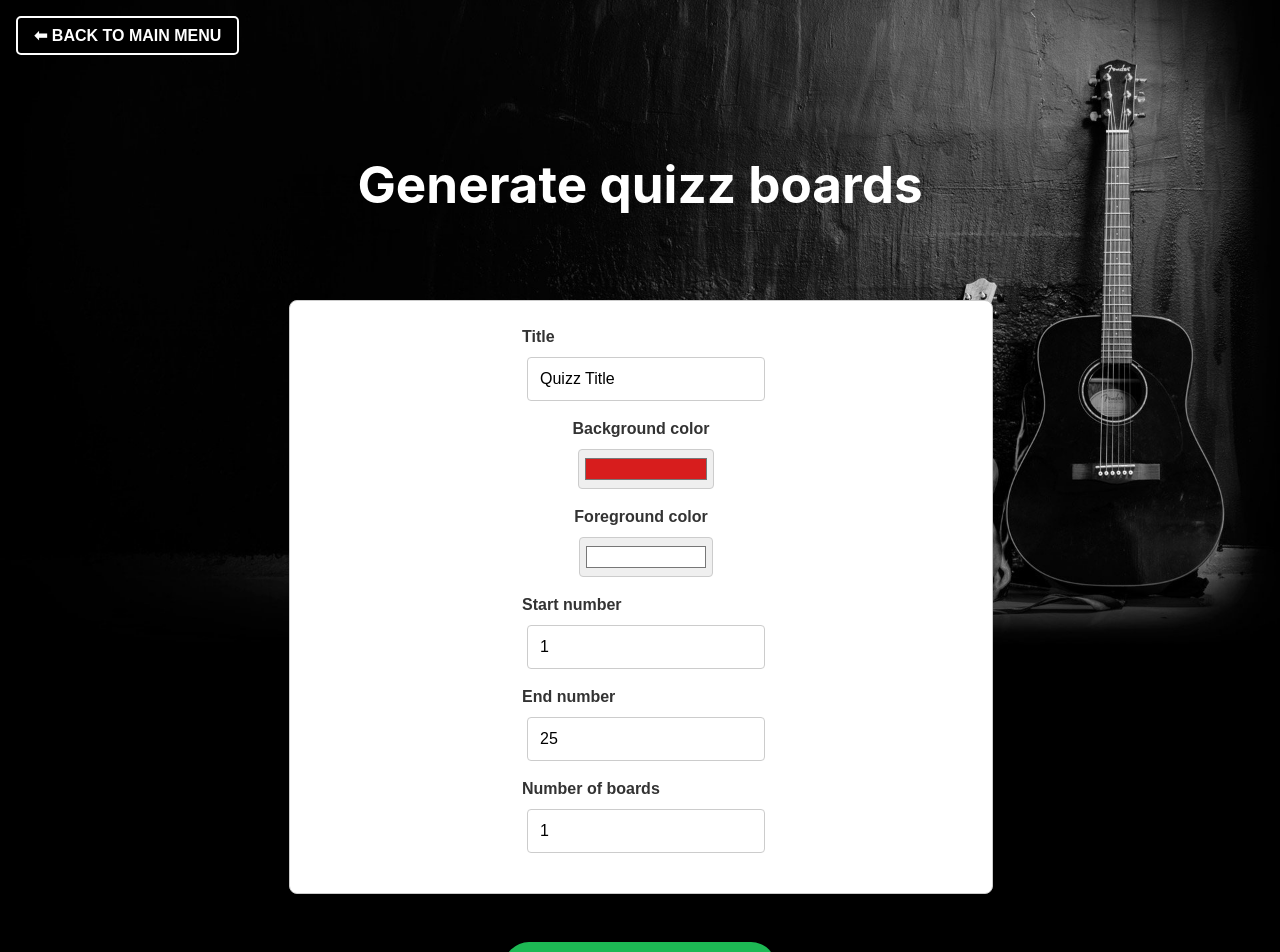
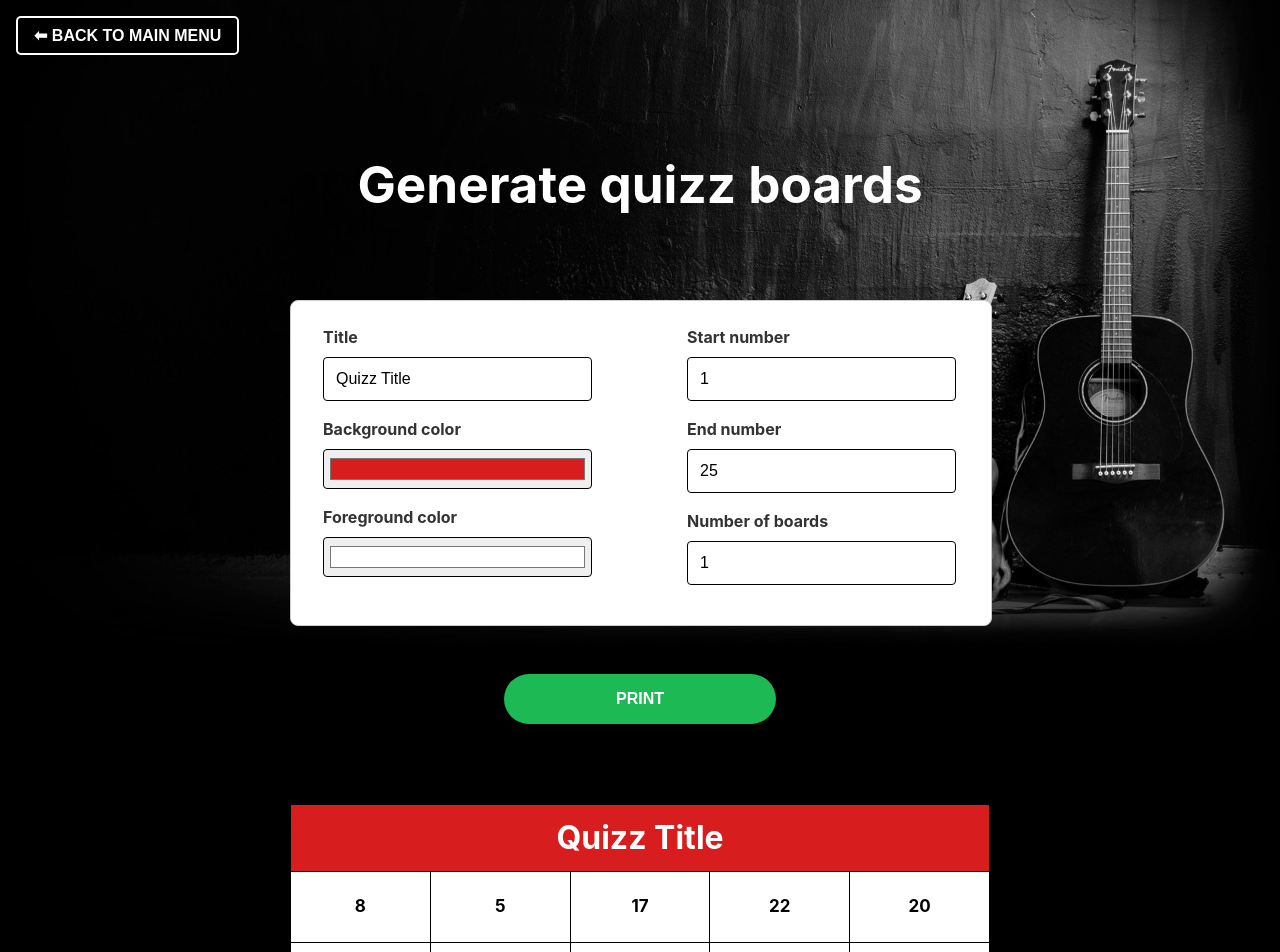
Before and after one commit to najro/musicQuizz, a React (Vite) app: page /#/gameboardgenerator in a window 1280 px wide. Shown: the top 952 px of the page. Built offline with nearby package versions, Linux system fonts and the light colour scheme.

Commit message:
print gameboards

```diff
--- a/src/components/GameBoard.jsx
+++ b/src/components/GameBoard.jsx
@@ -6,6 +6,7 @@ const GameBoard = ({ headingColor, textColor, tableValues, heading }) => {
 
   return (
     <>
+    <div class="table-container">
         <table>
             <thead>
             <tr style={{ backgroundColor: headingColor, padding: "10px", marginTop: "10px" }}>
@@ -22,6 +23,7 @@ const GameBoard = ({ headingColor, textColor, tableValues, heading }) => {
             ))}
             </tbody>
         </table>
+      </div>
     </>
   );
 };
--- a/src/index.css
+++ b/src/index.css
@@ -250,9 +250,9 @@ a:hover {
 .error-input{
   color:#cc3333;
   max-width: 700px;
-  padding: 1em;
+  padding: 2em;
   background-color: #ffffff;
-  border: 1px solid #cc3333;
+  border: 3px solid #cc3333;
   text-align: left;
   margin-bottom: 1em;
 }
@@ -277,89 +277,22 @@ ul {
 
 li {
   text-align: left;
-font-size: 1.2em;
+  font-size: 1.2em;
   white-space: nowrap; /* Prevent wrapping */
   overflow: hidden;    /* Ensure long content doesn't overflow the container */
   text-overflow: ellipsis; /* Optional: Add ellipsis for overflowed text */
 }
 
 
-
-
-
-
-
-
-form {
-  margin-bottom: 20px;
-  display: flex;
-  flex-direction: column;
-  align-items: center;
-  margin-bottom: 20px;
-}
-
 label {
   margin-bottom: 10px;
+  align-items: left;
 }
 
 input {
   padding: 8px;
-  margin-left: 5px;
+  /* margin-left: 5px; */
 }
-
-
-
-
-
-
-
-
-
-
-
-
-
-
-
-
-
-
-
-@media print {
-  table {
-    width: 100%;
-    border-collapse: collapse;
-    page-break-before: always; /* Ensures each table starts on a new page */
-  }
-
-  table:first-of-type {
-    page-break-before: auto; /* Removes the page break before the first table */
-  }
-
-  tr {
-    page-break-inside: avoid; /* Prevents breaking rows across pages */
-  }
-
-  td, th {
-    padding: 8px;
-    border: 1px solid black;
-    background-color: #ffffff;
-  }
-}
-
-/* button {
-  padding: 10px;
-  margin-top: 10px;
-  cursor: pointer;
-  background-color: #4caf50;
-  color: white;
-  border: none;
-  border-radius: 4px;
-}
-
-button:hover {
-  background-color: #45a049;
-} */
 
 table {
   width: 100%;
@@ -370,12 +303,12 @@ table {
 }
 
 th {
-  border: 1px solid #ddd;
+  border: 1px solid black;
   height: 2em;
 }
 
 td {
-  border: 1px solid #ddd;
+  border: 1px solid black;
   height: 4em;
   width: 3em;
   font-size: 17px;
@@ -394,6 +327,7 @@ th {
 }
 
 @media print {
+
   body {
     margin: 0;
     font-family: Arial, sans-serif;
@@ -401,25 +335,39 @@ th {
     print-color-adjust: exact !important;
   }
 
+  .table-container {
+    page-break-before: always; /* Ensure each table starts on a new page */
+    padding-top: 50px; /* Add space before each table */
+  }
 
-  form, h1, h2, .custom-dropdown {
-    display: none;
-  }
+  /* .table-container:first-of-type {
+    /*page-break-before: auto; /* Removes the page break before the first table */
+  /*} */
 
   table {
     width: 100%;
     border-collapse: collapse;
-    margin-bottom: 0; /* Remove margin for printing */
-    margin-top: 0; /* Remove margin for printing */
   }
 
-  button {
-    display: none; /* Hide buttons when printing */
+  table:first-of-type {
+    page-break-before: auto; /* Removes the page break before the first table */
+  }
+
+  tr {
+    border: 1px solid black;
+    page-break-inside: avoid; /* Prevents breaking rows across pages */
+  }
+
+  td {
+    padding: 8px;
+    border: 1px solid black;
+    background-color: #ffffff;
+  }
+
+  form, h1, h2, .custom-dropdown, .board-form, button {
+    display: none;
   }
 }
-
-
-
 
 
 
@@ -437,10 +385,22 @@ th {
   text-align: left;
 }
 
+.board-form
+{
+  padding-top: 1.5em;
+  padding-bottom: 1.5em;
+  background-color: #ffffff;
+  border: 1px solid #ccc;
+  border-radius: 0.5em;
+}
+
 .form-group {
   display: flex;
   flex-direction: column;
   margin-bottom: 1em;
+  align-items: baseline;
+  width: 80%;
+  margin-left: 2em;;
 }
 
 label {
@@ -454,7 +414,7 @@ input[type="text"],
 input[type="number"],
 input[type="color"] {
   padding: 0.75em;
-  border: 1px solid #ccc;
+  border: 1px solid #000;
   border-radius: 0.25em;
   font-size: 1em;
   width: 100%;
--- a/src/pages/GameBoardGenerator.jsx
+++ b/src/pages/GameBoardGenerator.jsx
@@ -46,8 +46,8 @@ const GameBoardGenerator = () => {
      </>}
 
 
-    <div>
-    <form className="styled-form">
+     <div className="split-list-container board-form">
+     <div className="split-list-left">
       <div className="form-group">
           <label htmlFor="title">Title</label>
           <input
@@ -78,7 +78,8 @@ const GameBoardGenerator = () => {
             onChange={(e) => setTextColor(e.target.value)}
           />
         </div>
-
+     </div>
+     <div className="split-list-right">
       <div className="form-group">
           <label htmlFor="start-number">Start number</label>
           <input
@@ -108,8 +109,11 @@ const GameBoardGenerator = () => {
             onChange={(e) => setNumberOfGames(e.target.value)}
           />
         </div>
-    </form>
+     </div>
+     </div>
 
+
+    <div>
 
     {hasValidInput() && <><PrintButton/></>}
 
```
Also changed, not shown: src/assets/background.png (deleted). Lines whose indentation alone changed are shown as unchanged.
